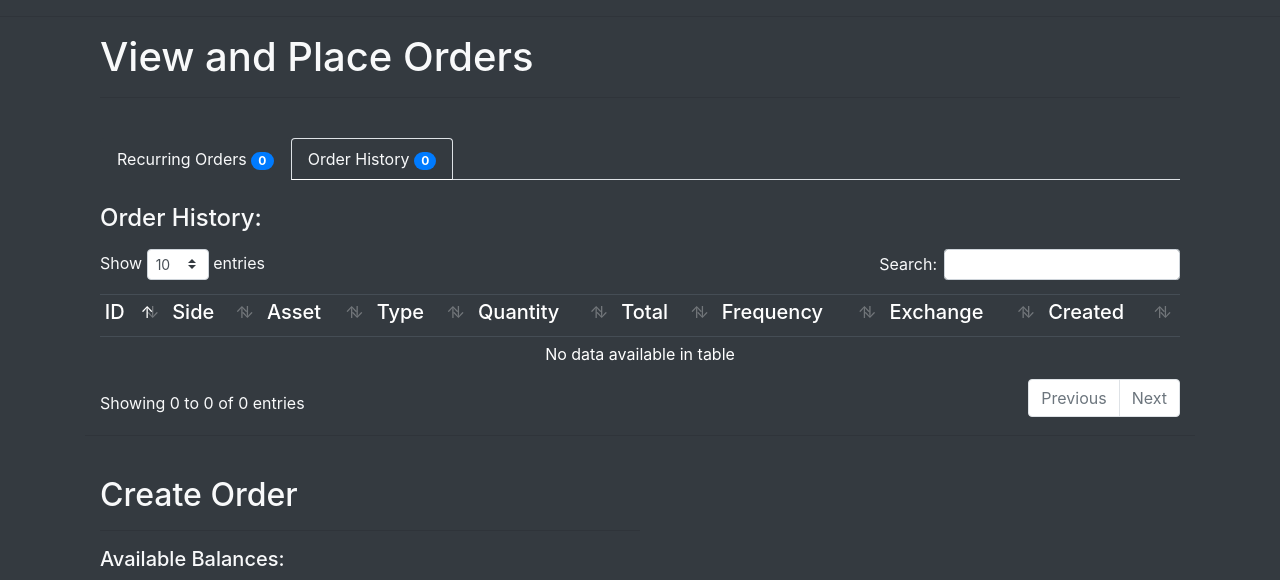
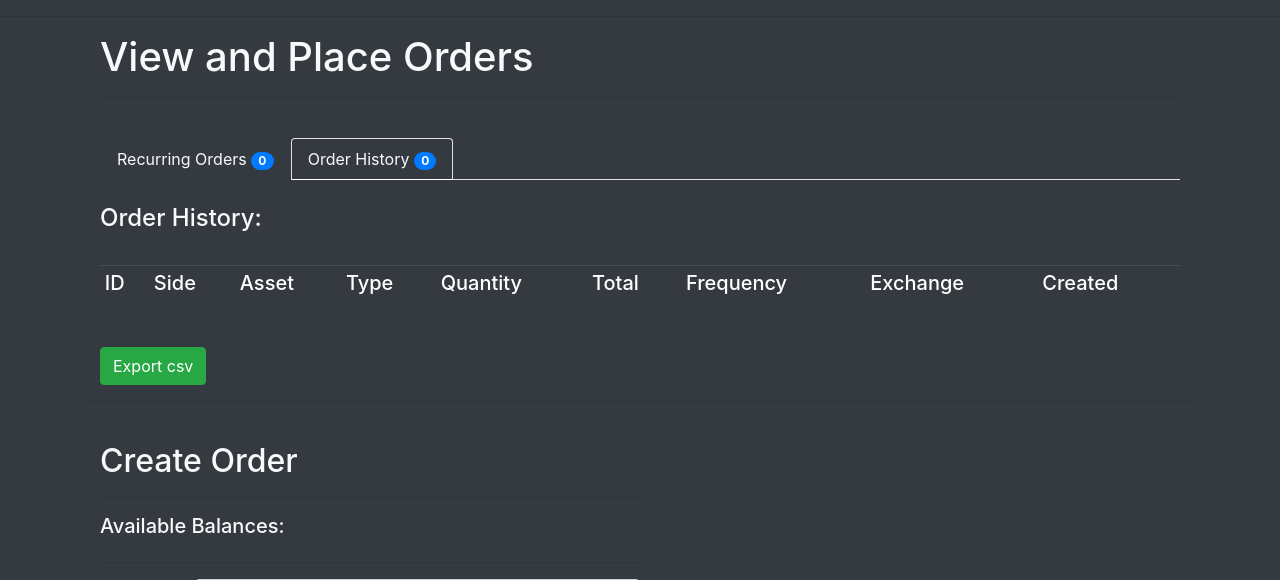
Before and after one commit to pAP3R/recur, a Flask app: template templates/orders.html in a window 1280 px wide, after a click that opens the changed part. Shown: the part 56-636 px from the top of the page. Run offline with Flask 2, Linux system fonts and the light colour scheme; the template is opened without the code that fills it, so the values that code supplies are empty; some libraries are stand-ins or nearby versions.

Commit message:
Various improvements

```diff
--- a/app.py
+++ b/app.py
@@ -2,11 +2,13 @@
 import sqlite3
 import time
 import uuid
+import csv
+from io import StringIO
 from apscheduler.schedulers.background import BackgroundScheduler
 from apscheduler.jobstores.base import BaseJobStore
 import apiconfig as cfg
 
-from flask import Flask, render_template, request, url_for, flash, redirect
+from flask import Flask, render_template, request, url_for, flash, redirect, make_response
 from flask_script import Manager, Server
 from werkzeug.exceptions import abort
 
@@ -343,6 +345,16 @@ def orders():
     return render_template('orders.html', order_history=all_orders[1], recurring_orders=all_orders[0], cb_coins=cfg.cb_coins, balances=balances, ctime=time.time(), order_Totals=order_totals_fiat)
     #return render_template('orders.html', order_history=all_orders[1], recurring_orders=all_orders[0], cb_coins=cfg.cb_coins, balances=balances, ctime=time.time(), order_totals=order_totals_fiat)
 
+@app.route('/export')
+def export():
+    all_orders = sql_Get_All_Orders()
+    si = StringIO()
+    cw = csv.writer(si)
+    cw.writerows(all_orders[1])
+    response = make_response(si.getvalue())
+    response.headers['Content-Disposition'] = 'attachment; filename=report.csv'
+    response.headers["Content-type"] = "text/csv"
+    return response
 
 @app.route('/<int:order_id>', methods=('POST','GET'))
 def order_edit(order_id):
--- a/templates/base.html
+++ b/templates/base.html
@@ -61,7 +61,11 @@
 <script>
   $(document).ready(function() {
     $('#historyTable').DataTable({
+<<<<<<< HEAD
+      "pagingType": "simple-numbers"
+=======
       "pagingType": "simple_numbers"
+>>>>>>> 7ca29823bad7d9b96bb7c9b661487f9105b468a2
     });
   } );
 </script>
--- a/templates/order_history.html
+++ b/templates/order_history.html
@@ -1,6 +1,6 @@
 {% block order_history %}<br>
 <h4>Order History:</h4>
-<p>
+  <br>
 <table id="historyTable" class="table table-hover table-sm table-dark"  width="100%">
   <thead>
     <tr>
@@ -33,4 +33,8 @@
   </tr>
 {% endfor %}
 </table>
+<br>
+<form method="GET" target="{{ url_for('export') }}">
+  <button type="button" class="btn btn-success btn-ok" data-dismiss="modal">Export csv</button>
+</form>
 {% endblock %}
```
Also changed, not shown: README.md, 1 other file.
